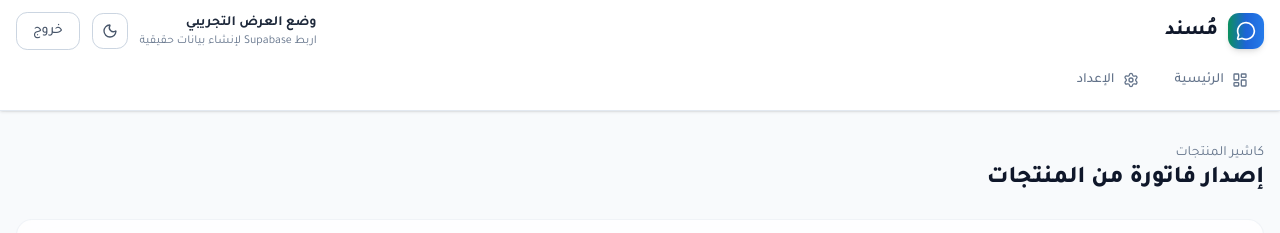
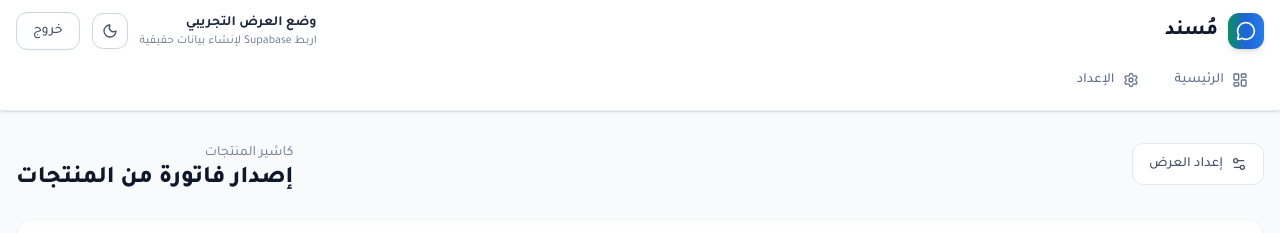
Before and after one commit to mansorAI/musnid1, a Next.js app: page /dashboard/sales/products in a window 1280 px wide. Shown: the top 233 px of the page. Built offline with nearby package versions, Linux system fonts and the light colour scheme; no server answers.

Commit message:
feat: add display settings shortcut button to cashier page

```diff
--- a/src/app/dashboard/sales/products/page.tsx
+++ b/src/app/dashboard/sales/products/page.tsx
@@ -1,5 +1,5 @@
 import Link from "next/link";
-import { AlertTriangle, Eye, EyeOff, FolderPlus, Plus, ReceiptText, Tag, Trash2 } from "lucide-react";
+import { AlertTriangle, Eye, EyeOff, FolderPlus, Plus, ReceiptText, Settings2, Tag, Trash2 } from "lucide-react";
 import { getBusinessOffers, getSalesProductsData } from "@/lib/dashboard-data";
 import { cn } from "@/lib/utils";
 import { calculateInvoiceTotals } from "@/lib/zatca";
@@ -25,9 +25,18 @@ export default async function SalesProductsPage({ searchParams }: ProductsPagePr
 
   return (
     <div className="grid gap-6 lg:grid-cols-[1fr_360px]">
-      <section className="lg:col-span-2">
-        <p className="text-sm text-surface-500 dark:text-surface-400">كاشير المنتجات</p>
-        <h1 className="text-2xl font-extrabold text-surface-900 dark:text-white">إصدار فاتورة من المنتجات</h1>
+      <section className="flex items-start justify-between lg:col-span-2">
+        <Link
+          href="/dashboard/sales/settings?tab=display"
+          className="flex items-center gap-2 rounded-xl border border-surface-200 bg-white px-4 py-2.5 text-sm font-medium text-surface-600 transition-colors hover:border-primary-300 hover:text-primary-600 dark:border-surface-700 dark:bg-surface-900 dark:text-surface-300 dark:hover:border-primary-700 dark:hover:text-primary-400"
+        >
+          <Settings2 className="size-4" />
+          إعداد العرض
+        </Link>
+        <div className="text-right">
+          <p className="text-sm text-surface-500 dark:text-surface-400">كاشير المنتجات</p>
+          <h1 className="text-2xl font-extrabold text-surface-900 dark:text-white">إصدار فاتورة من المنتجات</h1>
+        </div>
       </section>
 
       <section className="glass-card space-y-4 p-5 lg:col-span-2">
```
